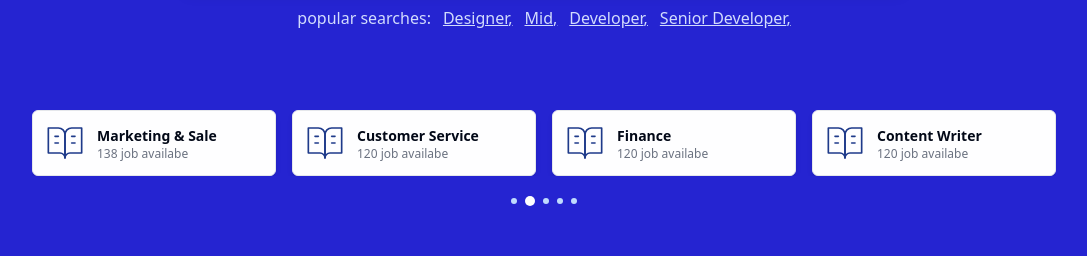
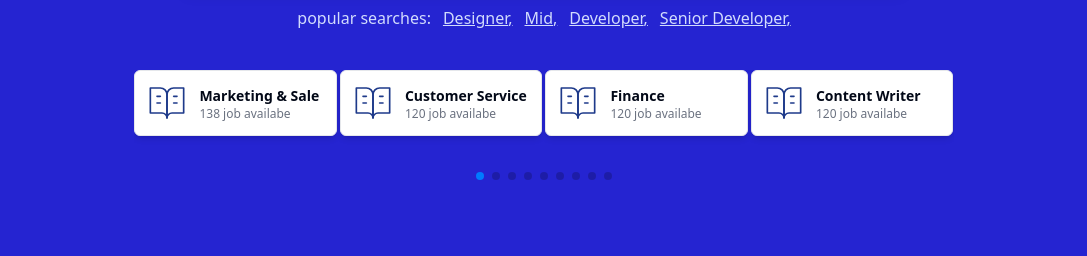
Before and after one commit to farah-jannat/niyog-zone, a React (Vite) app in the folder frontend/: page / in a window 1280 px wide. Shown: the part 344-600 px from the top of the page, without its empty margins (96-1183 px from the left). Built offline with nearby package versions, Linux system fonts and the light colour scheme; no server answers.

Commit message:
refactor: add swiper carousel

```diff
--- a/frontend/src/components/CategoryCarousel.jsx
+++ b/frontend/src/components/CategoryCarousel.jsx
@@ -11,6 +11,16 @@ import { useDispatch } from "react-redux";
 import { useNavigate } from "react-router-dom";
 import { setSearchedQuery } from "@/redux/jobSlice";
 import { BookOpenText, Home } from "lucide-react";
+// import React, { useRef, useState } from "react";
+// Import Swiper React components
+import { Swiper, SwiperSlide, useSwiper } from "swiper/react";
+
+// Import Swiper styles
+import "swiper/css";
+import "swiper/css/free-mode";
+import "swiper/css/pagination";
+
+import { FreeMode, Pagination } from "swiper/modules";
 
 const category = [
   {
@@ -67,27 +77,49 @@ const category = [
 const CategoryCarousel = () => {
   const dispatch = useDispatch();
   const navigate = useNavigate();
-  const searchJobHandler = (query) => {
-    dispatch(setSearchedQuery(query));
-    navigate("/browse");
-  };
+  // const searchJobHandler = (query) => {
+  //   dispatch(setSearchedQuery(query));
+  //   navigate("/browse");
+  // };
 
   return (
-    <div>
-      <div className="text-center mt-20 ">
-        {/* <h2 className="text-2xl font-semibold">Browse Jobs Category</h2>
-        <h1 className="text-xs text-gray-500 mt-2">
-          Find the Jobs thats perfect for you, about 800+ new jobs everyday
-        </h1> */}
-      </div>
-      <div className="mx-auto flex flex-col items-center gap-5   w-[70%] md:w-[80%] my-10">
-        <Carousel className="w-full">
-          <CarouselContent >
+    <>
+      <div className="mx-auto flex flex-col items-center gap-5   w-[90%] md:w-[80%] my-10 ">
+        <Swiper
+          breakpoints={{
+            500: {
+              slidesPerView: 2,
+              spaceBetween: 5,
+            },
+            // 700:{
+            //   slidesPerView: 3,
+            //   spaceBetween: 5,
+            // },
+            1000: {
+              slidesPerView: 3,
+              spaceBetween: 3,
+            },
+            1200: {
+              slidesPerView: 4,
+              spaceBetween: 3,
+            },
+          }}
+          slidesPerView={1}
+          spaceBetween={5}
+          freeMode={true}
+          pagination={{
+            clickable: true,
+          }}
+          modules={[FreeMode, Pagination]}
+          className="mySwiper  w-[90%] md:w-[80%]"
+        >
           {category.map((cat, index) => (
-              <CarouselItem className="hidden  sm:block basis-1/2 md:basis-1/3 lg:basis-1/4">
+            <SwiperSlide key={index}>
               <div
-                  onClick={() => searchJobHandler(cat)}
-                  className="flex items-center rounded-md p-3  gap-3 border shadow-md bg-White border-gray-200 "
+                onClick={() => {
+                  navigate(`/jobs?search=${cat.name}`);
+                }}
+                className="flex items-center rounded-md p-3 gap-3 border shadow-md bg-white border-gray-200 mb-10"
               >
                 <BookOpenText
                   size={40}
@@ -99,21 +131,11 @@ const CategoryCarousel = () => {
                   <span className="text-xs text-gray-500">{cat.desc}</span>
                 </div>
               </div>
-              </CarouselItem>
+            </SwiperSlide>
           ))}
-          </CarouselContent>
-          {/* <CarouselPrevious className="bg-blue-100 text-blue-900" />
-        <CarouselNext className="bg-blue-100 text-blue-900" /> */}
-        </Carousel>
-        <div className="hidden sm:flex items-center gap-2">
-          <div className="h-[6px] w-[6px] bg-blue-200 rounded-full"></div>
-          <div className="h-[10px] w-[10px] bg-White rounded-full"></div>
-          <div className="h-[6px] w-[6px] bg-blue-200 rounded-full"></div>
-          <div className="h-[6px] w-[6px] bg-blue-200 rounded-full"></div>
-          <div className="h-[6px] w-[6px] bg-blue-200 rounded-full"></div>
+        </Swiper>
       </div>
-      </div>
-    </div>
+    </>
   );
 };
 
```
Lines whose indentation alone changed are shown as unchanged.
